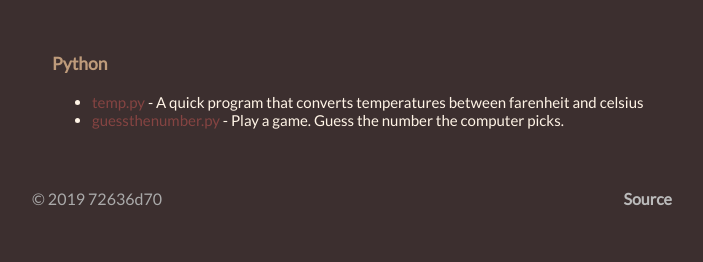
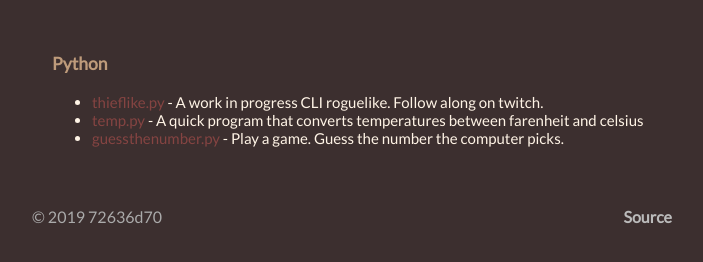
Before and after one commit to 72636d70/site, a plain HTML site: page code.html in a window 1280 px wide. Shown: the part 164-426 px from the top of the page, without its empty margins (288-991 px from the left). Drawn offline with Linux system fonts and the light colour scheme.

Commit message:
added link to thieflike.py

```diff
--- a/code.html
+++ b/code.html
@@ -29,6 +29,7 @@
     <div class="content">
         <h3>Python</h3>
             <ul>
+                <li><a href="/code/thieflike.txt">thieflike.py</a> - A work in progress CLI roguelike. Follow along on twitch.</li>
                 <li><a href="/code/temp.txt">temp.py</a> - A quick program that converts temperatures between farenheit and celsius</li>
                 <li><a href="/code/guessthenumber.txt">guessthenumber.py</a> - Play a game. Guess the number the computer picks.</li>
             </ul>
```
